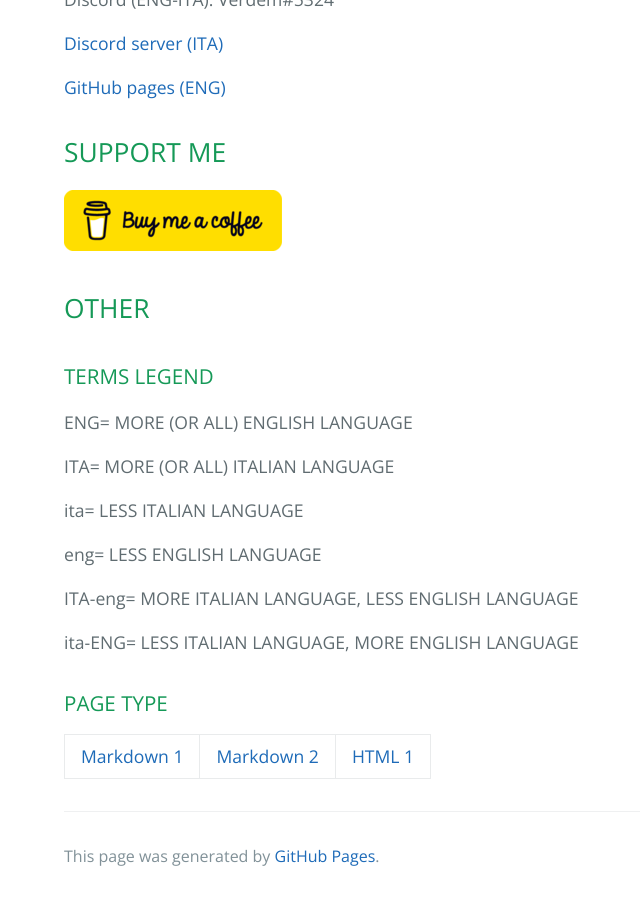
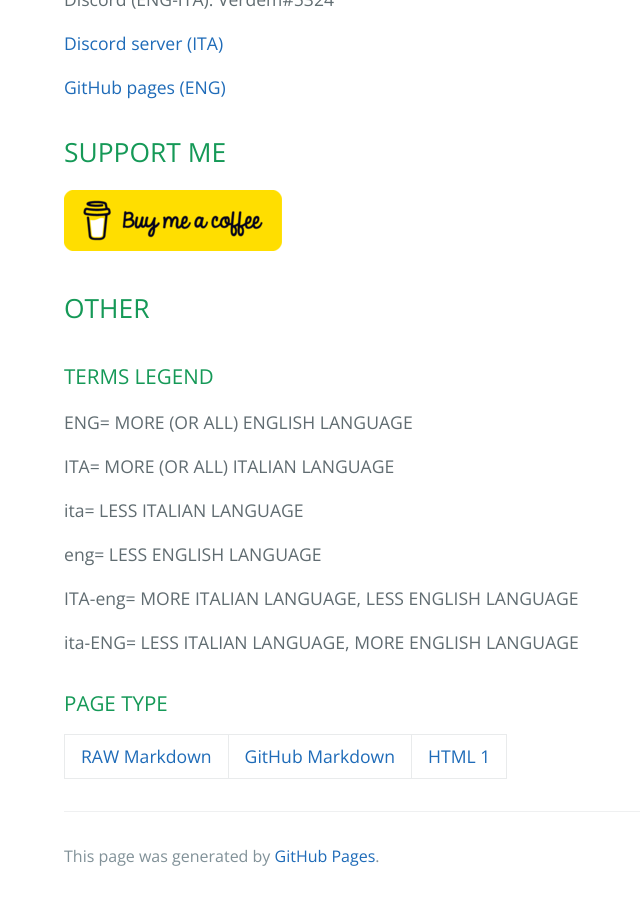
Before and after one commit to Verdem-crypto/verdem-crypto.github.io, a Jekyll site: the page built from index.md, in a window 1280 px wide and 900 px high, scrolled down 2473 px. Shown: the whole window, without its empty margins (160-800 px from the left). Built offline with Jekyll 4.4.1, drawn with Linux system fonts in a browser that asks for light colours; our own code applies the rules of GitHub Pages for plain Markdown files.

Commit message:
Update index.md

```diff
--- a/index.md
+++ b/index.md
@@ -83,4 +83,4 @@ ita-ENG= LESS ITALIAN LANGUAGE, MORE ENGLISH LANGUAGE
 
 ### PAGE TYPE
 
-[Markdown 1](http://verdem-crypto.github.io/index.md) | [Markdown 2](http://github.com/Verdem-crypto/verdem-crypto.github.io/blob/main/index.md) | [HTML 1](http://verdem-crypto.github.io/index.html)
+[RAW Markdown](http://verdem-crypto.github.io/index.md) | [GitHub Markdown](http://github.com/Verdem-crypto/verdem-crypto.github.io/blob/main/index.md) | [HTML 1](http://verdem-crypto.github.io/index.html)
```
